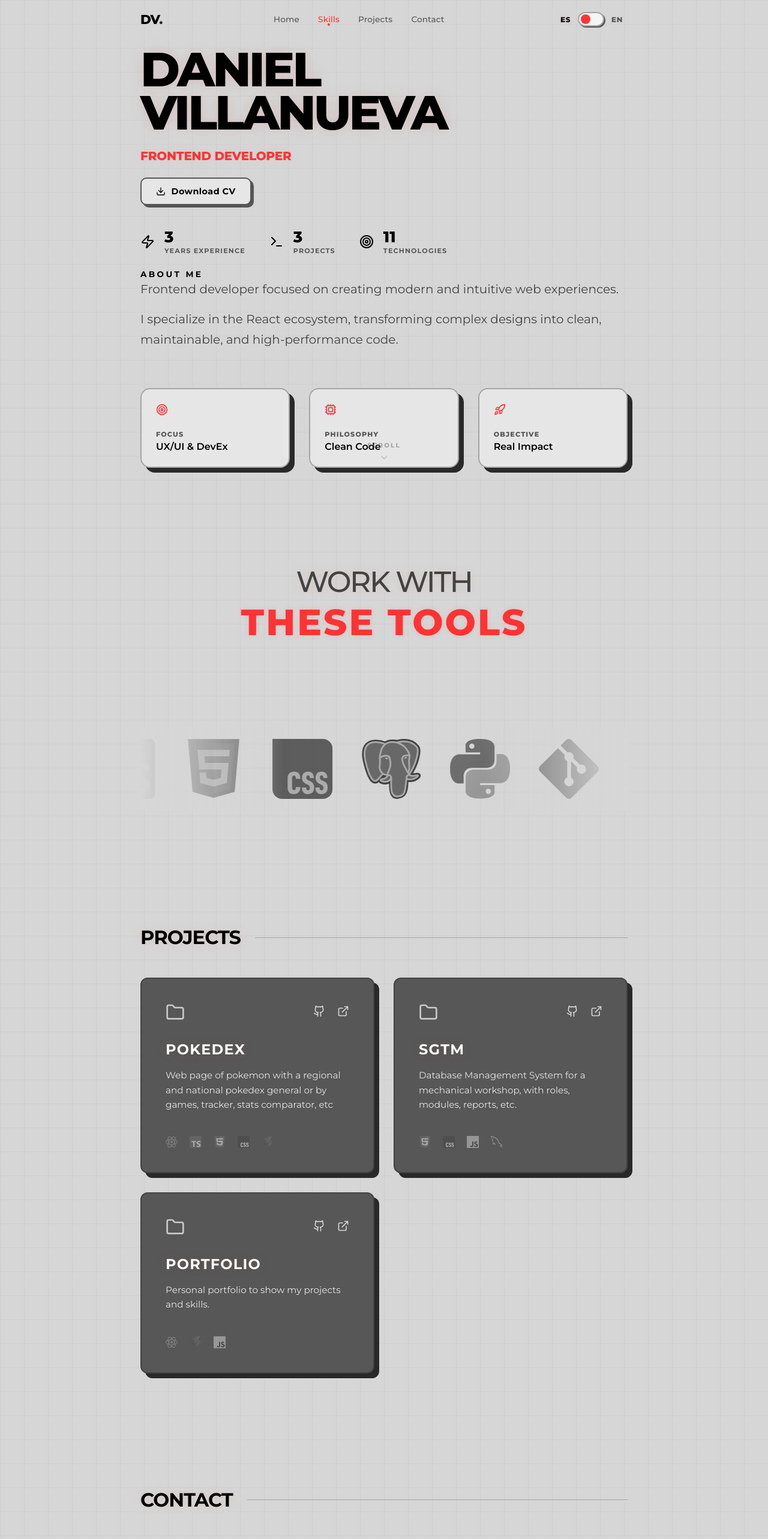
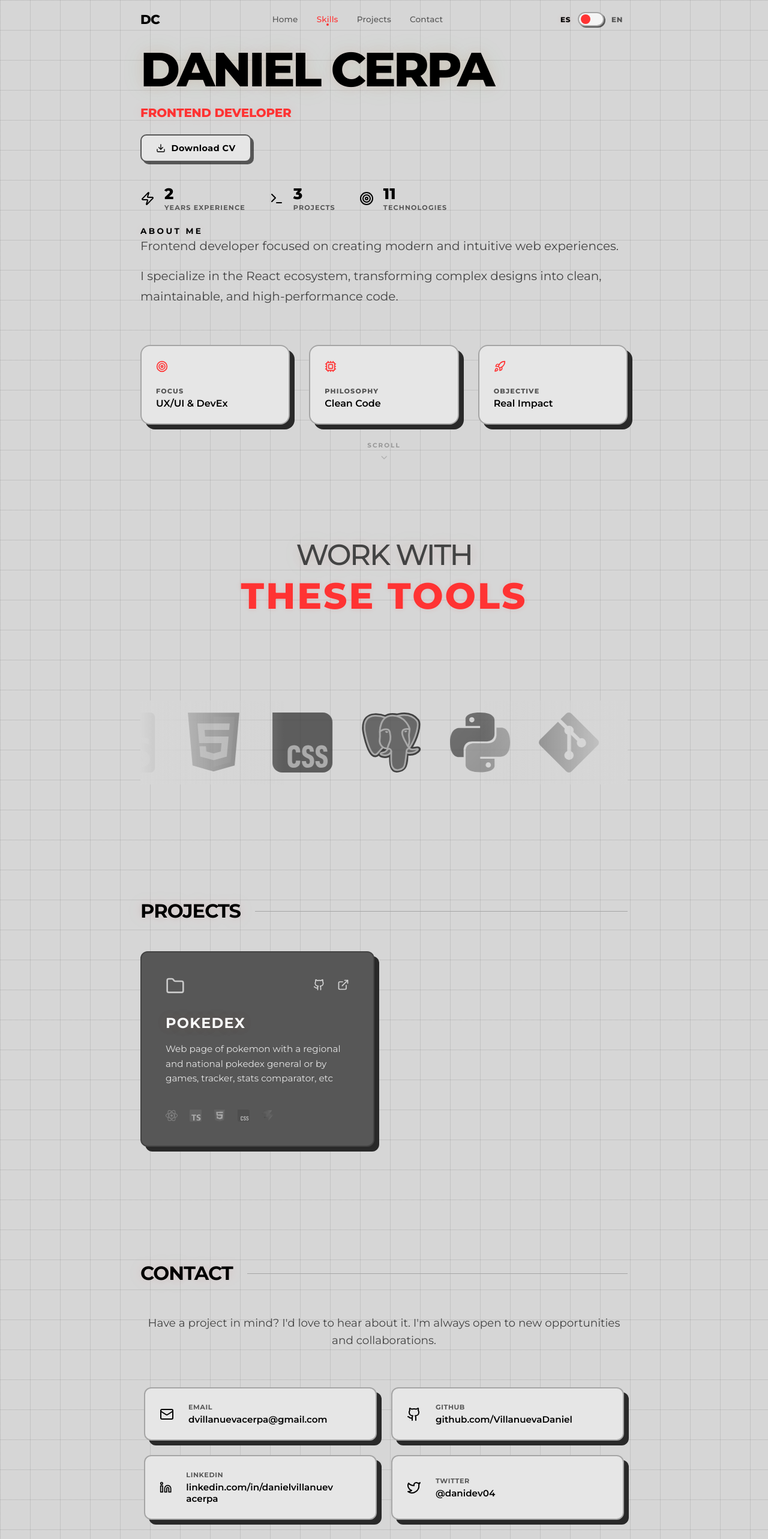
Before and after one commit to danielcerpa/Portfolio, a React (Vite) app: page / in a window 1280 px wide. Shown: the top 2566 px of the page at 60% size. Built offline with nearby package versions, Linux system fonts and the light colour scheme.

Commit message:
grid/color

```diff
--- a/index.html
+++ b/index.html
@@ -5,7 +5,7 @@
     <link rel="icon" type="image/svg+xml" href="/dv_logo.png" />
     <meta name="viewport" content="width=device-width, initial-scale=1.0" />
     <meta name="color-scheme" content="light" />
-    <title>Daniel Villanueva - Portfolio</title>
+    <title>Daniel Cerpa - Portfolio</title>
     <link rel="preconnect" href="https://fonts.googleapis.com">
     <link rel="preconnect" href="https://fonts.gstatic.com" crossorigin>
     <link href="https://fonts.googleapis.com/css2?family=Montserrat:wght@400;500;600;700;800&display=swap" rel="stylesheet">
--- a/src/App.css
+++ b/src/App.css
@@ -3,9 +3,9 @@
   min-height: 100vh;
   background-color: var(--bg-primary);
   background-image:
-    linear-gradient(var(--grid-color) 1px, transparent 1px),
-    linear-gradient(90deg, var(--grid-color) 1px, transparent 1px);
-  background-size: 40px 40px;
+    linear-gradient(var(--grid-color) 1.5px, transparent 1.5px),
+    linear-gradient(90deg, var(--grid-color) 1.5px, transparent 1.5px);
+  background-size: 50px 50px;
 }
 
 .main-content {
--- a/src/components/Contact.css
+++ b/src/components/Contact.css
@@ -59,16 +59,7 @@
   box-shadow: var(--card-shadow);
 }
 
-.modern-contact-card::after {
-  content: '';
-  position: absolute;
-  bottom: 0;
-  left: 0;
-  width: 0;
-  height: 2px;
-  background: var(--accent-primary);
-  transition: width 0.3s ease;
-}
+
 
 .modern-contact-card:hover {
   background: var(--bg-tertiary);
@@ -77,9 +68,7 @@
   transform: translate(-4px, -4px);
 }
 
-.modern-contact-card:hover::after {
-  width: 100%;
-}
+
 
 .contact-icon {
   color: var(--text-primary);
@@ -88,7 +77,7 @@
 
 .modern-contact-card:hover .contact-icon {
   transform: scale(1.1);
-  color: var(--accent-primary);
+  color: var(--accent-secondary);
 }
 
 .contact-details {
--- a/src/components/Navbar.css
+++ b/src/components/Navbar.css
@@ -35,7 +35,7 @@
   font-size: 1.35rem;
   font-weight: 800;
   letter-spacing: -0.04em;
-  color: var(--text-primary);
+  color: var(--black-950);
   background: none;
   border: none;
   cursor: pointer;
--- a/src/components/Navbar.jsx
+++ b/src/components/Navbar.jsx
@@ -50,7 +50,7 @@ function Navbar() {
     <nav className={`navbar${scrolled ? ' navbar--scrolled' : ''}`}>
       <div className="navbar-inner">
         <button className="navbar-logo" onClick={() => scrollTo('home')}>
-          DV<span className="navbar-logo-dot">.</span>
+          DC
         </button>
 
         <ul className="navbar-links">
--- a/src/components/Projects.jsx
+++ b/src/components/Projects.jsx
@@ -24,18 +24,19 @@ function Projects() {
       github: 'https://github.com/VillanuevaDaniel/Pokedex',
       link: 'https://pokedex-dvc.vercel.app/'
     },
-    {
-      key: 'SGTM',
-      tech: ['HTML5', 'CSS3', 'JavaScript', 'MySQL'],
-      github: 'https://github.com/VillanuevaDaniel',
-      link: '#'
+    /*
+      //key: 'SGTM',
+      //tech: ['HTML5', 'CSS3', 'JavaScript', 'MySQL'],
+      //github: 'https://github.com/VillanuevaDaniel',
+      //link: '#'
     },
-    {
-      key: 'portfolio',
-      tech: ['React', 'Vite', 'JavaScript'],
-      github: 'https://github.com/VillanuevaDaniel',
-      link: '#'
-    }
+    //{
+      //key: 'portfolio',
+      //tech: ['React', 'Vite', 'JavaScript'],
+      //github: 'https://github.com/VillanuevaDaniel',
+      //link: '#'
+    //}
+    */
   ]);
 
   return (
--- a/src/components/Welcome.css
+++ b/src/components/Welcome.css
@@ -100,7 +100,7 @@
 .cv-download-btn:hover {
   border-color: var(--text-primary);
   transform: translate(-2px, -2px);
-  color: var(--accent-primary);
+  color: var(--accent-secondary);
   background-color: var(--bg-tertiary);
   box-shadow: 6px 6px 0px rgba(0,0,0,0.8);
 }
--- a/src/components/Welcome.jsx
+++ b/src/components/Welcome.jsx
@@ -11,7 +11,7 @@ function Welcome() {
       <div className="welcome-content">
 
         <div className="intro-section">
-          <h1 className="dev-name">Daniel Villanueva</h1>
+          <h1 className="dev-name">Daniel Cerpa</h1>
           <h2 className="dev-title">{t('welcome.title')}</h2>
           <div className="badge-download-row">
             <a href="/CV_Villanueva_Cerpa_Daniel.pdf" download className="cv-download-btn">
@@ -27,7 +27,7 @@ function Welcome() {
               <Zap size={24} />
             </div>
             <div className="stat-info">
-              <span className="stat-value">3</span>
+              <span className="stat-value">2</span>
               <span className="stat-label">{t('welcome.years_exp')}</span>
             </div>
           </div>
--- a/src/index.css
+++ b/src/index.css
@@ -21,9 +21,9 @@
   --text-muted: var(--black-600);
 
   --accent-primary: #ff3333;
+  --accent-secondary: #00d600;
   --accent-primary-dim: rgba(255, 51, 51, 0.1);
-  --accent-secondary: var(--black-800);
-  --accent-secondary-dim: rgba(41, 41, 41, 0.05);
+  --accent-secondary-dim: rgba(0, 214, 0, 0.1);
 
   --border-subtle: var(--black-400);
   --border-strong: var(--black-600);
@@ -31,7 +31,7 @@
   --card-shadow: 8px 8px 0px var(--black-800);
   --card-shadow-hover: 12px 12px 0px var(--black-950);
 
-  --grid-color: rgba(26, 26, 26, 0.03);
+  --grid-color: rgba(26, 26, 26, 0.1);
   --track-bg: var(--black-400);
   --nav-bg: rgba(214, 214, 214, 0.5);
 
```
